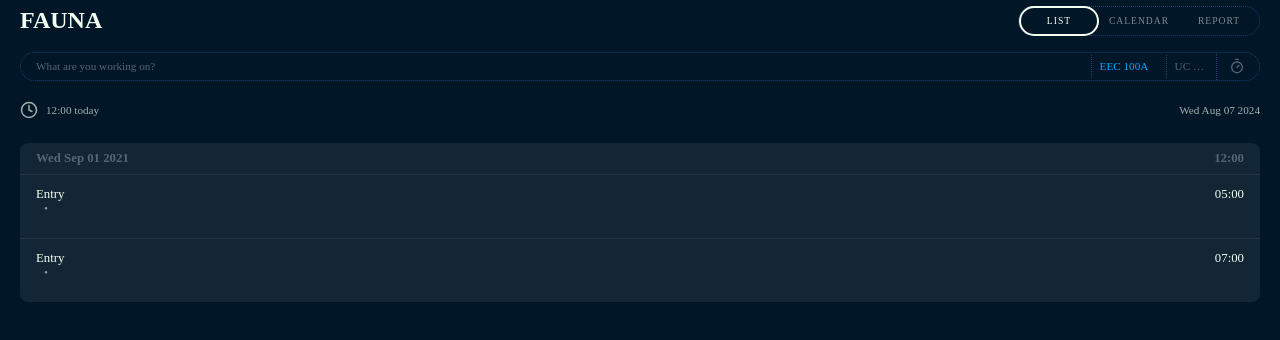
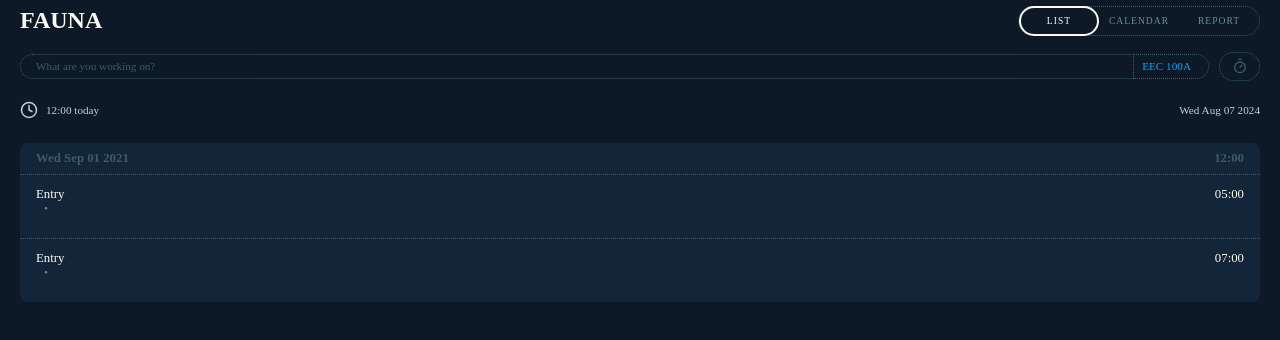
Before and after one commit to ivynya/juniper, a SvelteKit app: page / in a window 1280 px wide. Shown: the top 340 px of the page. Built offline with nearby package versions, Linux system fonts and the light colour scheme; a web font is replaced by a local one.

Commit message:
recolor with global var

```diff
--- a/src/routes/+layout.svelte
+++ b/src/routes/+layout.svelte
@@ -6,9 +6,21 @@
 </div>
 
 <style lang="scss">
+	:global(:root) {
+		--a1: #f2ecca; // fauna ivory
+		--a2: #fcfbf3;
+		--a3: #ffffff;
+
+		--b0: #0d1926; // (HSL1)-5L
+		--b1: #132539; // fauna blue
+		--b2: #3d5b6b;
+		--b3: #678e98;
+		--b4: #c2d2d6; // (HSL3)+30L
+	}
+
 	:global(body) {
-		background: #011627;
-		color: #f5fff1;
+		background: var(--b0);
+		color: var(--a2);
 		font-family: 'cartograph-cf', serif;
 
 		height: 100vh;
--- a/src/routes/CalendarEntry.svelte
+++ b/src/routes/CalendarEntry.svelte
@@ -40,18 +40,13 @@
 
 <style lang="scss">
 	.entry {
-		background: repeating-linear-gradient(
-			-60deg,
-			#0001,
-			#0001 1px,
-			transparent 1px,
-			transparent 8px
-		);
-		background-color: #453;
-		border: 1px solid #0003;
+		background-image: radial-gradient(circle, #0001 1px, transparent 1px);
+		background-size: 8px 8px;
+		background-color: var(--b3);
+		border: 1px solid var(--a1);
 		border-radius: 0.25rem;
 		box-sizing: border-box;
-		color: #fff;
+		color: var(--a2);
 		cursor: initial;
 		display: flex;
 		flex-direction: column;
@@ -100,14 +95,14 @@
 			width: 100%;
 
 			span {
-				color: #fff8;
+				color: var(--b2);
 				font-size: 0.6rem;
 			}
 
 			button {
 				background: transparent;
 				border: none;
-				color: #123;
+				color: var(--b2);
 				cursor: pointer;
 				font-size: inherit;
 				margin: 0;
--- a/src/routes/CalendarHour.svelte
+++ b/src/routes/CalendarHour.svelte
@@ -11,7 +11,7 @@
 	export let resolution: number;
 	export let entries: Entry[];
 
-	$: height = 35 - resolution * 5;
+	$: height = 30 - resolution * 5;
 	$: naptime = i / resolution < 6 || i / resolution == 23;
 	$: highlighted = isDragging && i >= timeA && i <= timeB;
 
@@ -119,22 +119,14 @@
 		display: flex;
 		align-items: flex-start;
 		font-family: inherit;
-		font-size: 0.8rem;
+		font-size: 0.7rem;
 		padding: 0;
 		height: 30px;
 		width: 100%;
 		position: relative;
 
-		&.naptime .row {
-			.label,
-			hr {
-				border-color: #135;
-				color: #135;
-			}
-		}
-
 		&.highlighted .row .label {
-			color: #fff;
+			color: var(--a1);
 		}
 
 		.row {
@@ -144,12 +136,12 @@
 			width: 100%;
 
 			.label {
-				color: #345;
+				color: var(--b2);
 			}
 
 			> hr {
 				border: none;
-				border-top: 1px solid #234;
+				border-top: 1px solid var(--b1);
 				flex: 1;
 				margin: auto 0;
 				width: 100%;
--- a/src/routes/EntryProject.svelte
+++ b/src/routes/EntryProject.svelte
@@ -29,7 +29,7 @@
 
 <style lang="scss">
 	span {
-		color: #fff8;
+		color: var(--b3);
 		display: flex;
 		align-items: center;
 		gap: 0.5rem;
@@ -50,12 +50,12 @@
 		outline: none;
 
 		&:hover {
-			border-bottom: 1px dashed #567;
+			border-bottom: 1px dashed var(--b3);
 			cursor: pointer;
 		}
 
 		&:focus {
-			border-bottom: 1px dashed #fff;
+			border-bottom: 1px dashed var(--a3);
 		}
 	}
 </style>
--- a/src/routes/Export.svelte
+++ b/src/routes/Export.svelte
@@ -32,6 +32,9 @@
 </script>
 
 <section>
+	<h3>CLIENTS</h3>
+	<h3>PROJECTS</h3>
+
 	<h3>IMPORT</h3>
 	<input type="file" accept=".csv" on:change={handleFileUpload} />
 	<pre>{JSON.stringify(raw, null, 2)}</pre>
@@ -40,8 +43,7 @@
 
 <style lang="scss">
 	h3 {
-		border: 1.5px dotted #147;
-		border-radius: 20px;
-		padding: 0 1rem;
+		border-bottom: 1px dotted var(--a1);
+		color: var(--a1);
 	}
 </style>
--- a/src/routes/HeaderViews.svelte
+++ b/src/routes/HeaderViews.svelte
@@ -19,7 +19,7 @@
 
 <style lang="scss">
 	.slider {
-		border: 1.5px dotted #147;
+		border: 1px dotted var(--b2);
 		border-radius: 15px;
 		transition-duration: 0.3s;
 		height: 18px;
@@ -70,7 +70,7 @@
 			transition-duration: 0.2s;
 
 			&:not(.active) {
-				opacity: 0.5;
+				color: var(--b3);
 			}
 		}
 	}
--- a/src/routes/Input.svelte
+++ b/src/routes/Input.svelte
@@ -35,10 +35,6 @@
 		<option value="a">EEC 018</option>
 		<option value="a">Cmongus</option>
 	</select>
-	<select name="" id="">
-		<option value="a">UC Davis</option>
-		<option value="a">Bevel Home</option>
-	</select>
 	<button><Timer size="16px" /></button>
 </form>
 <section class="opts">
@@ -52,7 +48,7 @@
 			{resolution}x
 		</button>
 		<label for="waking-hours">
-			<MoonStar size="18px" color={wakingHoursOnly ? '#f5fff1aa' : '#135'} />
+			<MoonStar size="18px" color={wakingHoursOnly ? 'var(--b4)' : 'var(--b2)'} />
 			<input type="checkbox" id="waking-hours" hidden bind:checked={wakingHoursOnly} />
 		</label>
 		<span>{todayDate}</span>
@@ -69,22 +65,21 @@
 
 <style lang="scss">
 	.entry {
-		border: 1.5px dotted #147;
-		border-radius: 20px;
 		display: flex;
 		align-items: center;
 
-		&.active {
-			border: 1.5px dotted #269;
+		&.active input {
+			border: 1px dotted var(--b3);
 		}
 
 		input {
-			background: #011627;
+			background: transparent;
 			border: none;
+			border: 1px dotted var(--b2);
 			border-top-left-radius: 20px;
 			border-bottom-left-radius: 20px;
 			box-sizing: border-box;
-			color: #f5fff1;
+			color: inherit;
 			font-family: inherit;
 			font-size: 0.7rem;
 			margin: 0;
@@ -94,21 +89,23 @@
 			outline: none;
 
 			&::placeholder {
-				color: #567;
+				color: var(--b2);
 			}
 		}
 
 		select {
 			appearance: none;
 			background: none;
-			border: none;
-			border-left: 1.5px dotted #147;
+			border: 1px dotted var(--b2);
+			border-left: none;
 			border-radius: 0;
-			color: #567;
+			border-top-right-radius: 20px;
+			border-bottom-right-radius: 20px;
+			color: var(--b2);
 			cursor: pointer;
 			font-family: inherit;
 			font-size: 0.7rem;
-			margin: -1px 0;
+			margin-right: 10px;
 			padding: 0.35rem 0.5rem;
 			outline: none;
 			width: 100%;
@@ -125,27 +122,24 @@
 
 		button {
 			background: transparent;
-			border: none;
-			border-left: 1.5px dotted #147;
+			border: 1px dotted var(--b2);
 			border-radius: 20px;
-			border-bottom-left-radius: 0;
-			border-top-left-radius: 0;
-			color: #567;
+			color: var(--b2);
 			cursor: pointer;
 			display: grid;
 			place-items: center;
-			width: 3rem;
+			width: 2.75rem;
 			padding: 0.35rem;
-			padding-right: 0.5rem;
 
 			&:hover {
-				color: #f5fff1;
+				border-color: var(--b3);
+				color: var(--a2);
 			}
 		}
 	}
 
 	.opts {
-		background-color: #011627;
+		background-color: var(--b0);
 		display: flex;
 		align-items: center;
 		justify-content: space-between;
@@ -163,7 +157,7 @@
 		}
 
 		span {
-			color: #f5fff1aa;
+			color: var(--b4);
 			display: flex;
 			align-items: center;
 			gap: 0.5rem;
@@ -180,7 +174,7 @@
 			background: transparent;
 			border: none;
 			border-radius: 0.25rem;
-			color: #f5fff1aa;
+			color: var(--b4);
 			cursor: pointer;
 			display: grid;
 			place-items: center;
--- a/src/routes/ListEntry.svelte
+++ b/src/routes/ListEntry.svelte
@@ -30,7 +30,7 @@
 
 <style lang="scss">
 	.entry {
-		border-top: 1px solid #234;
+		border-top: 1px dotted var(--b2);
 		box-sizing: border-box;
 		display: flex;
 		justify-content: space-between;
@@ -48,7 +48,7 @@
 			align-items: flex-end;
 		}
 		.meta span:last-of-type {
-			color: #fff8;
+			color: var(--b3);
 			display: flex;
 			align-items: center;
 			gap: 0.5rem;
@@ -61,7 +61,7 @@
 		border: none;
 		border-radius: 0.125rem;
 		box-sizing: border-box;
-		color: #f5fff1;
+		color: var(--a2);
 		font-family: inherit;
 		font-size: 0.8rem;
 		margin: 0;
@@ -70,7 +70,7 @@
 		outline: none;
 
 		&::placeholder {
-			color: #567;
+			color: var(--b2);
 		}
 	}
 </style>
--- a/src/routes/ListGroup.svelte
+++ b/src/routes/ListGroup.svelte
@@ -12,14 +12,14 @@
 
 <style lang="scss">
 	.group {
-		background-color: #fff1;
+		background-color: var(--b1);
 		border-radius: 0.5rem;
 		display: flex;
 		flex-direction: column;
 		width: 100%;
 
 		h6 {
-			color: #567;
+			color: var(--b2);
 			display: flex;
 			justify-content: space-between;
 			font-size: 0.8rem;
```
Also changed, not shown: static/favicon.png.
